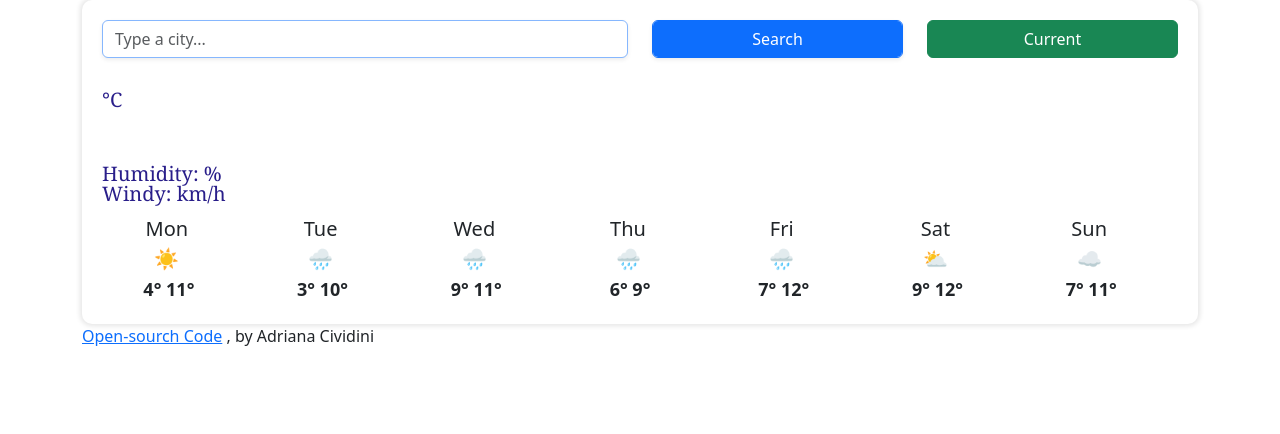
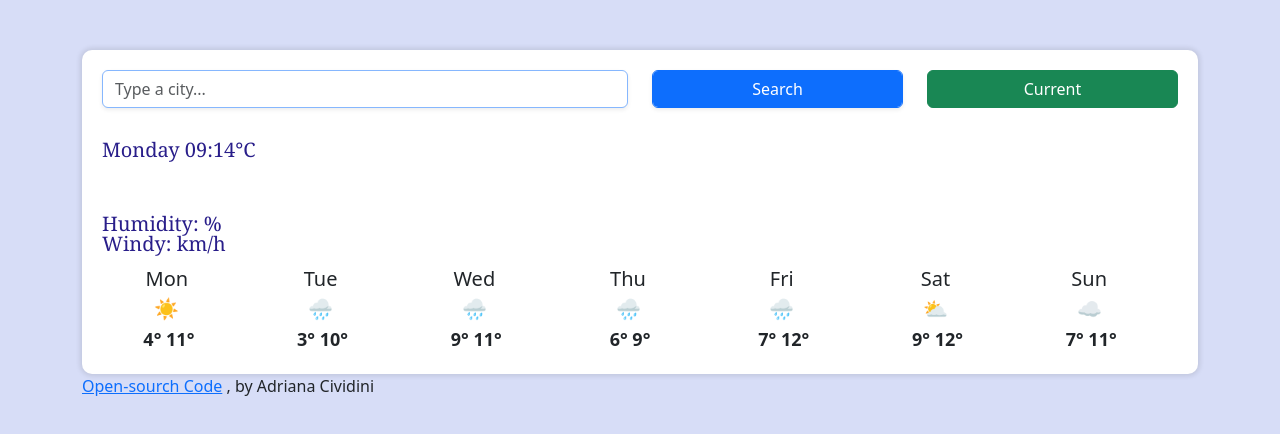
Before and after one commit to AdrianaCividini/Weather-App, a plain HTML site: page index.html in a window 1280 px wide. Drawn offline with nearby package versions, Linux system fonts and the light colour scheme; files that its build step writes are made by us from their sources; no server answers.

Commit message:
first-weather-app

```diff
--- a/index.html
+++ b/index.html
@@ -11,7 +11,7 @@
       integrity="sha384-GLhlTQ8iRABdZLl6O3oVMWSktQOp6b7In1Zl3/Jr59b6EGGoI1aFkw7cmDA6j6gD"
       crossorigin="anonymous"
     />
-    <link rel="stylesheet" href="src/styles.css" />
+    <link rel="stylesheet" href="styles.css" />
     <script src="https://cdn.jsdelivr.net/npm/axios@1.1.2/dist/axios.min.js"></script>
   </head>
   <body>
@@ -111,7 +111,7 @@
         Open-sourch Code</a
       >
       , by Adriana Cividini
-      <script src="src/index.js"></script>
+      <script src="index.js"></script>
     </div>
   </body>
 </html>
--- a/styles.css
+++ b/styles.css
@@ -1,4 +1,6 @@
 body {
+  background: rgb(215, 221, 247);
+  margin: 50px;
 }
 
 form {
```
